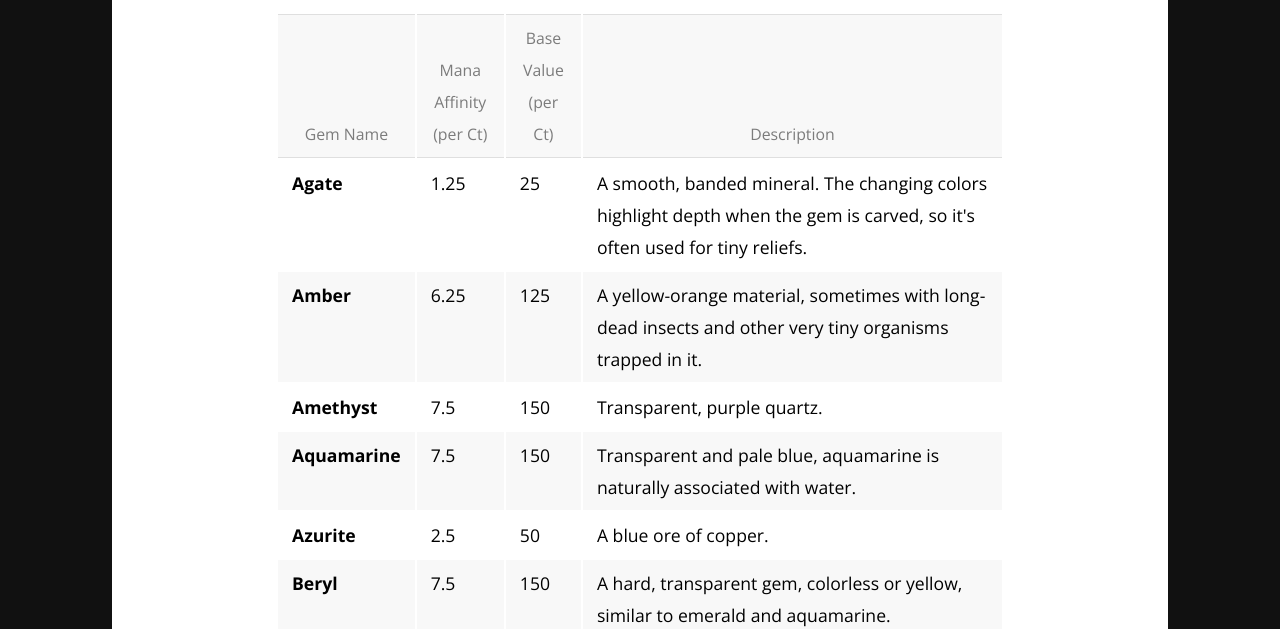
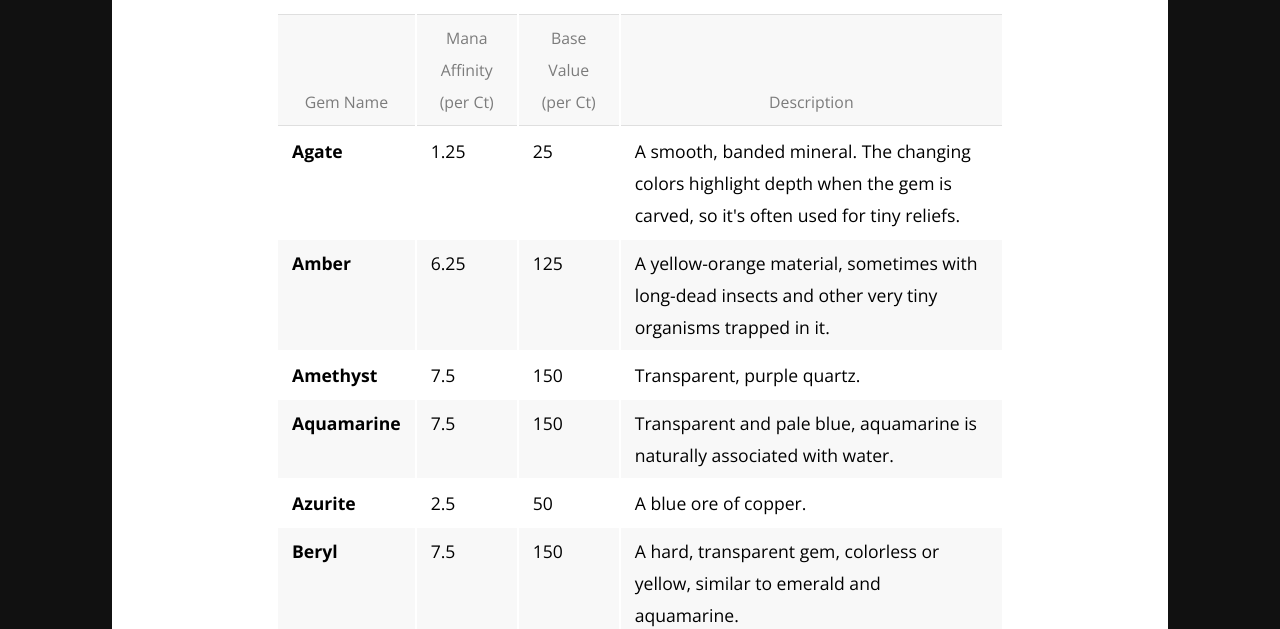
Before and after one commit to rickosborne/blackwater, a Jekyll site: the page built from _guide/550-rulebooks-and-house-rules.md, in a window 1280 px wide. Shown: the part 5771-6400 px from the top of the page. Built offline with Jekyll 4.4.1, drawn with Linux system fonts in a browser that asks for light colours.

Commit message:
Update 550-rulebooks-and-house-rules.md

```diff
--- a/_guide/550-rulebooks-and-house-rules.md
+++ b/_guide/550-rulebooks-and-house-rules.md
@@ -121,8 +121,8 @@ The Powerstone enchantment works exactly as described in the magic sourcebook, w
 <thead>
 <tr>
 <th>Gem Name</th>
-<th>Mana Affinity<br />(per Ct)</th>
-<th>Base Value<br />(per Ct)</th>
+<th width="100">Mana Affinity<br />(per Ct)</th>
+<th width="100">Base Value<br />(per Ct)</th>
 <th>Description</th>
 </tr>
 </thead>
```
